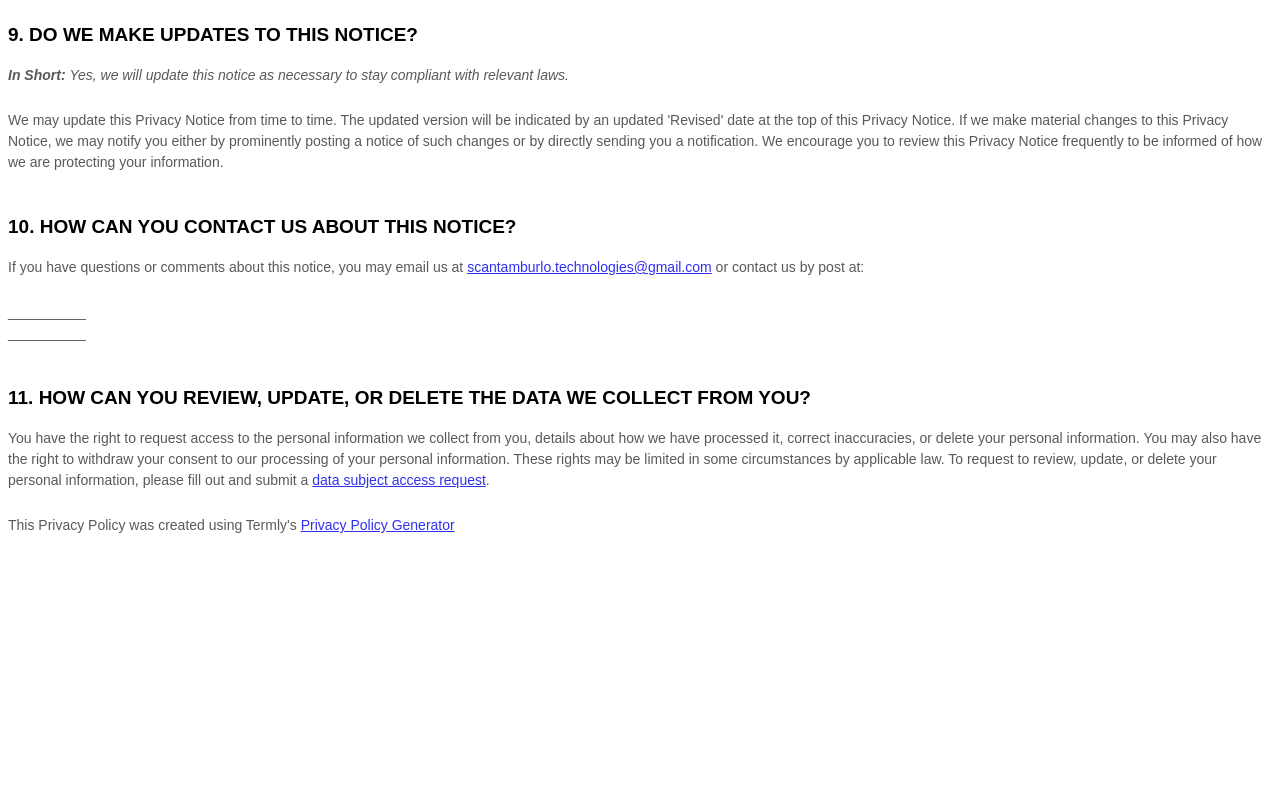
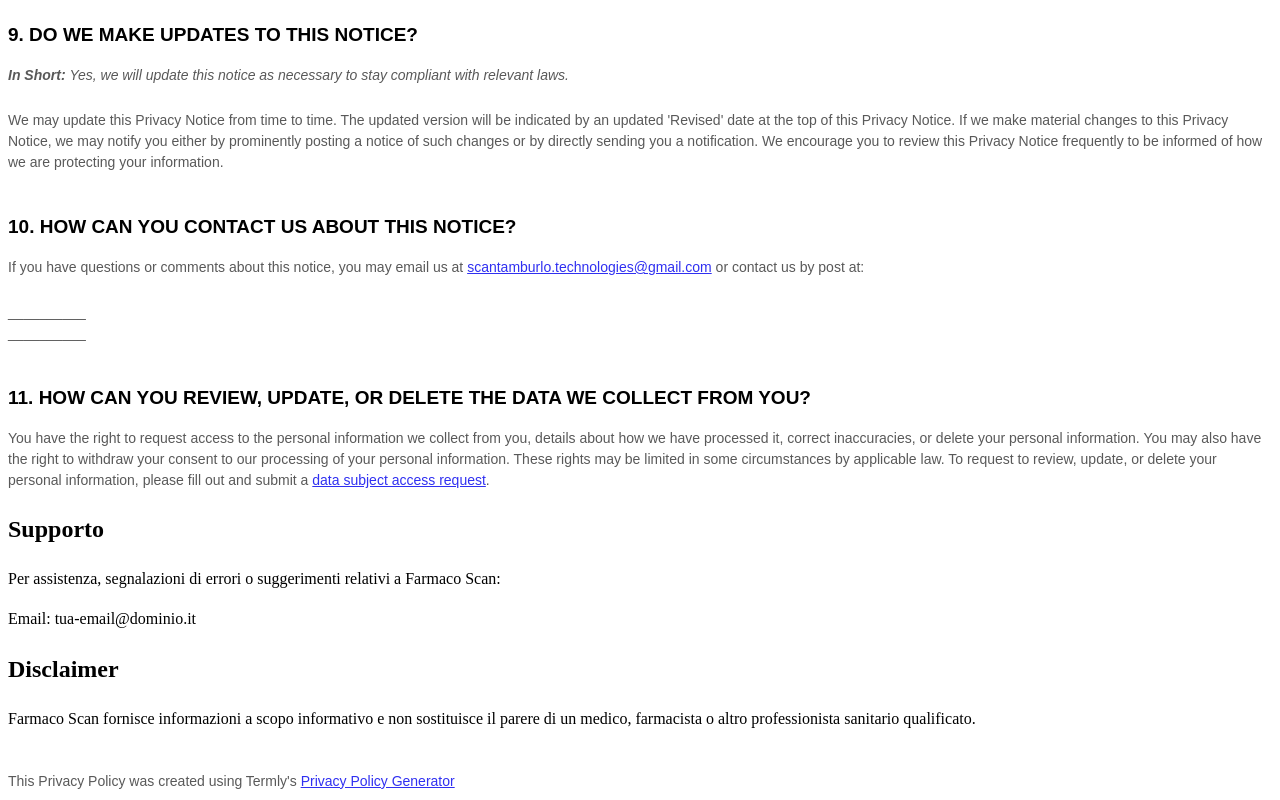
Before and after one commit to d-scantamburlo/farmaco-scan-privacy, a plain HTML site: page index.html in a window 1280 px wide. Shown: the part 4007-4807 px from the top of the page. Before the commit the page ends 4551 px from the top, so only its background shows below. Drawn offline with Linux system fonts and the light colour scheme.

Commit message:
Update index.html
added support section for  apple

```diff
--- a/index.html
+++ b/index.html
@@ -52,4 +52,19 @@
       }
     </style>
       </div>
+        <h2>Supporto</h2>
+
+<p>
+Per assistenza, segnalazioni di errori o suggerimenti relativi a Farmaco Scan:
+</p>
+
+<p>
+Email: tua-email@dominio.it
+</p>
+
+<h2>Disclaimer</h2>
+
+<p>
+Farmaco Scan fornisce informazioni a scopo informativo e non sostituisce il parere di un medico, farmacista o altro professionista sanitario qualificato.
+</p>
       <br><div><span data-custom-class='body_text'>This Privacy Policy was created using Termly's </span><a href="https://termly.io/products/privacy-policy-generator/" target="_blank" rel="noopener external" data-custom-class='link'>Privacy Policy Generator</a></div>
```
